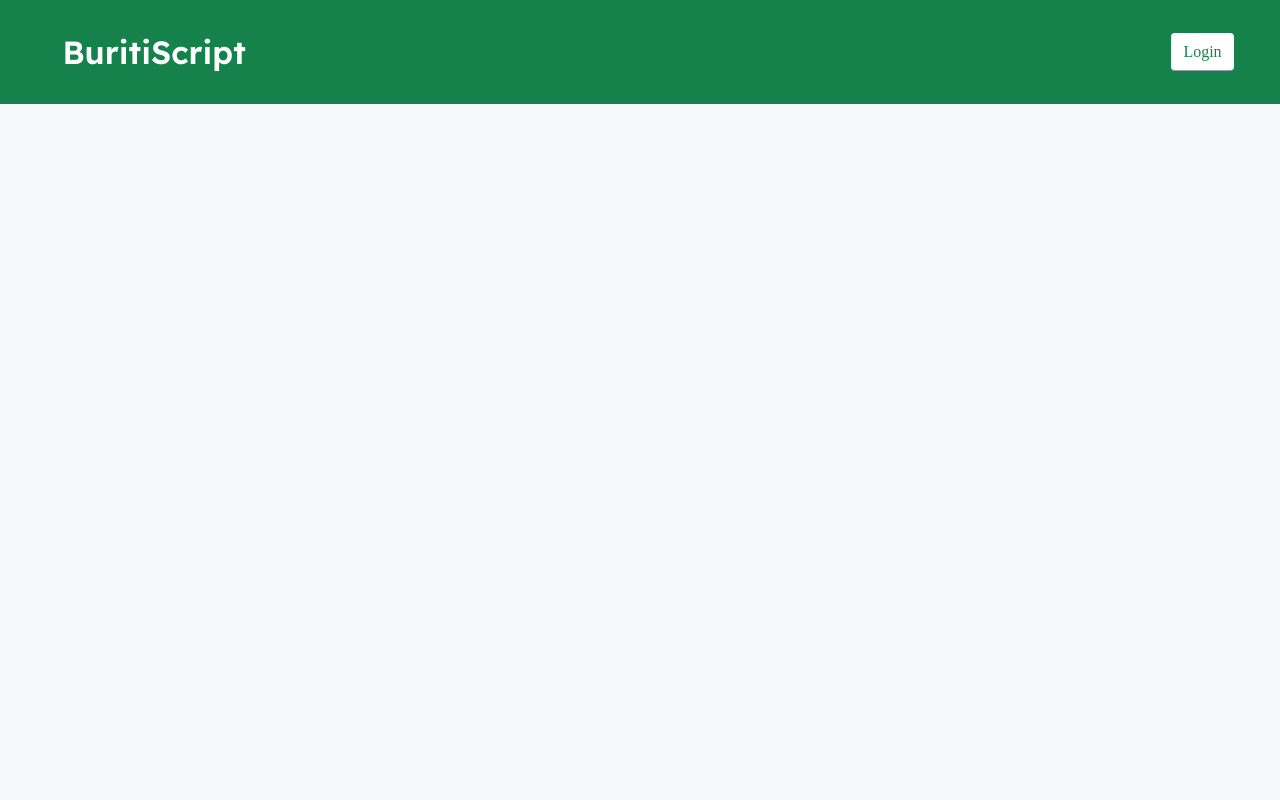
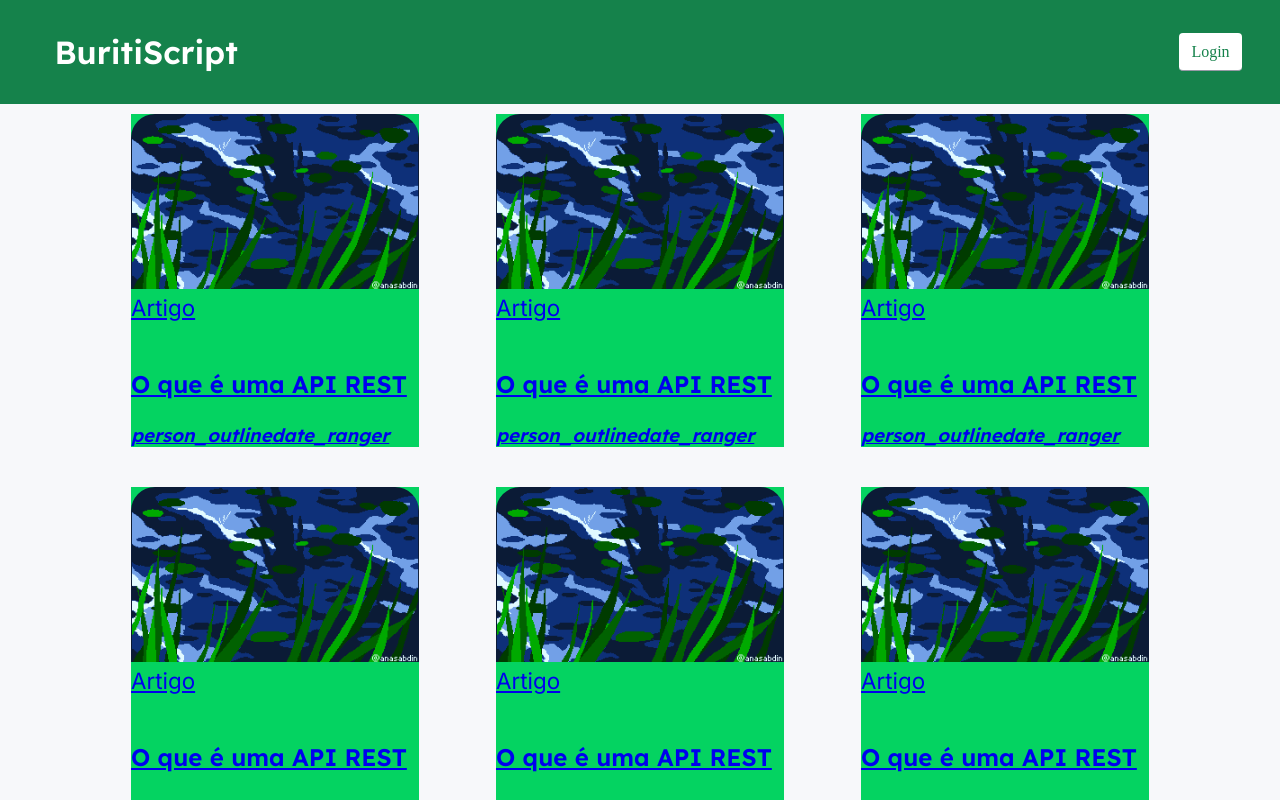
Before and after one commit to BuritiScript/buritiscript-frontend, a Next.js app: page / in a window 1280 px wide. Built offline with nearby package versions, Linux system fonts and the light colour scheme.

Commit message:
adicionado viewport ao _app.tsx

```diff
--- /dev/null
+++ b/src/components/Card/index.tsx
@@ -0,0 +1,30 @@
+import styles from './styles.module.scss'
+
+type CardDetails = {
+  title: string;
+}
+export default function Card() {
+  return (
+    <article className={styles.cardContainer}>
+      <div className={styles.container}>
+        <div className={styles.cardHeader}>
+          <img className={styles.imageCard} src="8BlueLilliesDone.gif" />
+        </div>
+        <div className={styles.cardBody}>
+          <a href="#">
+            <div className={styles.typeCard}>Artigo</div>
+            <h2 className={styles.titleCard} >O que é uma API REST</h2>
+            <footer className={styles.footerCard}>
+              <h5 >
+                <i >person_outline</i>
+                <span ></span>
+                <i >date_ranger</i>
+                <span className={styles.dateCard} ></span>
+              </h5>
+            </footer>
+          </a>
+        </div>
+      </div>
+    </article>
+  );
+}
--- /dev/null
+++ b/src/components/Card/styles.module.scss
@@ -0,0 +1,23 @@
+.cardContainer {
+  box-sizing: border-box;
+
+  width: 25%;
+  padding: 40px 0;
+  margin: 10px;
+
+
+  background: var(--green-500);
+
+  padding: 0px;
+
+  margin-bottom: 30px;
+  font-size: 1.4rem; /* 14px */
+
+  .imageCard {
+    max-height: 175px;
+  	padding: auto;
+  	width: 100%;
+  	border-radius: 24px 24px 0% 0%;
+  }
+
+}
--- a/src/components/Header/styles.module.scss
+++ b/src/components/Header/styles.module.scss
@@ -5,7 +5,7 @@
     .container {
         width: 94%;
 	    margin: 0 auto;
-        padding: 0 0.5rem;
+
 
         height: 6.5rem;
 
--- a/src/pages/_app.tsx
+++ b/src/pages/_app.tsx
@@ -2,14 +2,20 @@ import styles from '../styles/app.module.scss';
 import {Header} from '../components/Header'
 import '../styles/global.scss';
 
+import Head from 'next/head';
 import React from 'react';
 
 function MyApp({ Component, pageProps }) {
   return (
+
     <div className={styles.wrapper}>
       <main>
+        <Head>
+          <link rel="icon" href="/static/images/logo/favicon.png" type="image/png" sizes="16x16" />
+          <meta name="viewport" content="width=device-width, initial-scale=1.0, maximum-scale=1.0, user-scalable=0" />
+        </Head>
         <Header />
-
+        <Component {...pageProps} />
       </main>
     </div>
   );
--- a/src/pages/_document.tsx
+++ b/src/pages/_document.tsx
@@ -7,10 +7,6 @@ export default class MyDocument extends Document {
         <Head>
           <link rel="preconnect" href="https://fonts.gstatic.com"/>
           <link href="https://fonts.googleapis.com/css2?family=Inter&family=Lexend:wght@500;600&display=swap" rel="stylesheet"/>
-
-          <meta charSet="UTF-8" />
-          <meta name="viewport" content="width=device-width, initial-scale=1.0"/>
-
         </Head>
         <body>
           <Main />
--- a/src/pages/home.module.scss
+++ b/src/pages/home.module.scss
@@ -171,3 +171,11 @@
     }
   }
 }
+
+.sessionCards {
+  display: flex;
+  flex-direction: row;
+  flex-wrap: wrap;
+  justify-content: space-evenly;
+
+}
--- a/src/pages/index.tsx
+++ b/src/pages/index.tsx
@@ -1,10 +1,20 @@
+import Card from '../components/Card';
 import { Header } from '../components/Header'
 import styles from './home.module.scss';
 
 export default function Home() {
   return (
     <div className={styles.homepage}>
-      <Header/>
+      <section className={styles.sessionCards}>
+        <Card/>
+        <Card/>
+        <Card/>
+        <Card/>
+        <Card/>
+        <Card/>
+        <Card/>
+
+      </section>
     </div>
   )
 }
```
Also changed, not shown: public/8BlueLilliesDone.gif (added).
